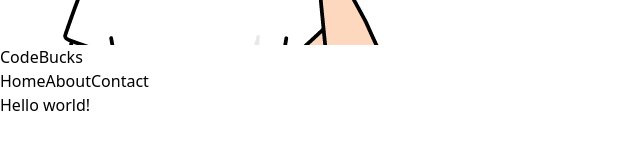
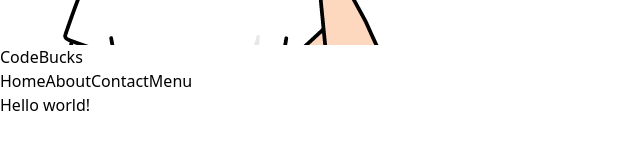
Before and after one commit to oaltaf/nextjs-blog-app, a Next.js app: page / in a window 1280 px wide. Shown: the part 355-504 px from the top of the page, without its empty margins (0-640 px from the left). Built offline with nearby package versions, Linux system fonts and the light colour scheme.

Commit message:
test in index.js

```diff
--- a/src/components/Header/index.js
+++ b/src/components/Header/index.js
@@ -10,6 +10,7 @@ const Header = () => {
         <Link href="/">Home</Link>
         <Link href="/about">About</Link>
         <Link href="/contact">Contact</Link>
+        <Link href="/menu">Menu</Link>
       </nav>
     </header>
   );
```
